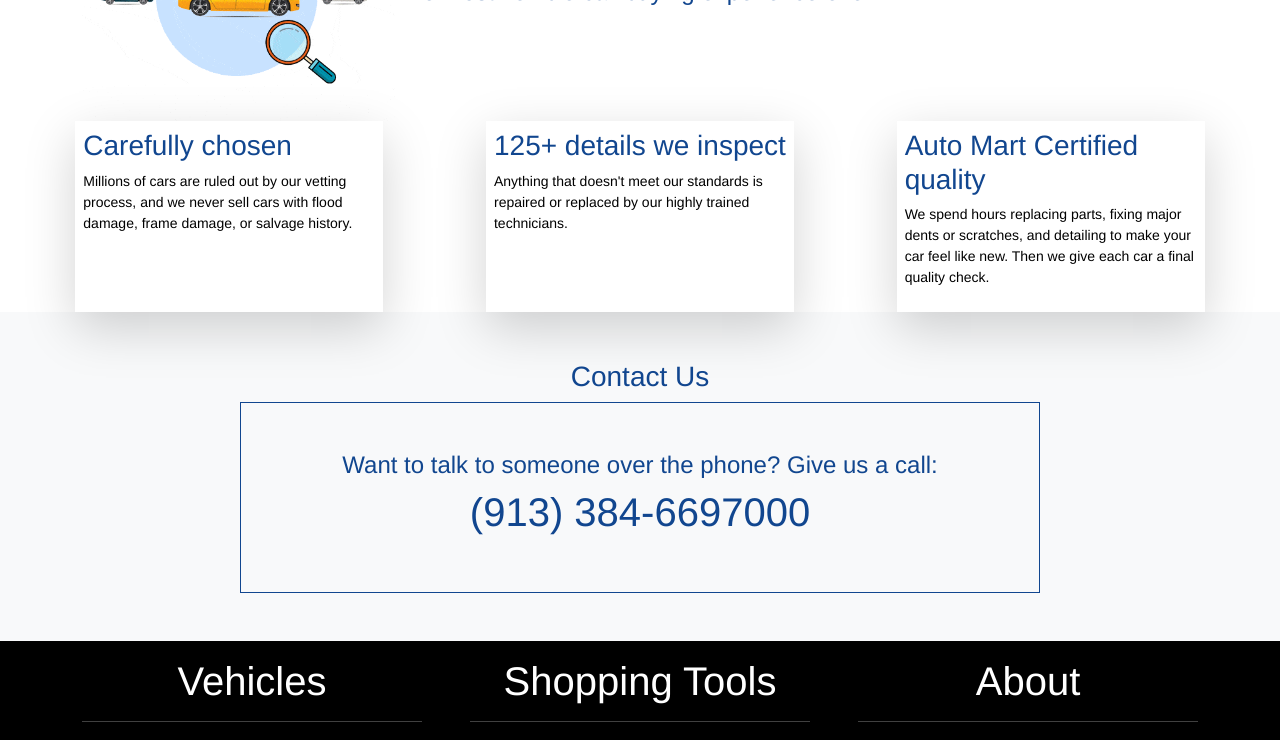
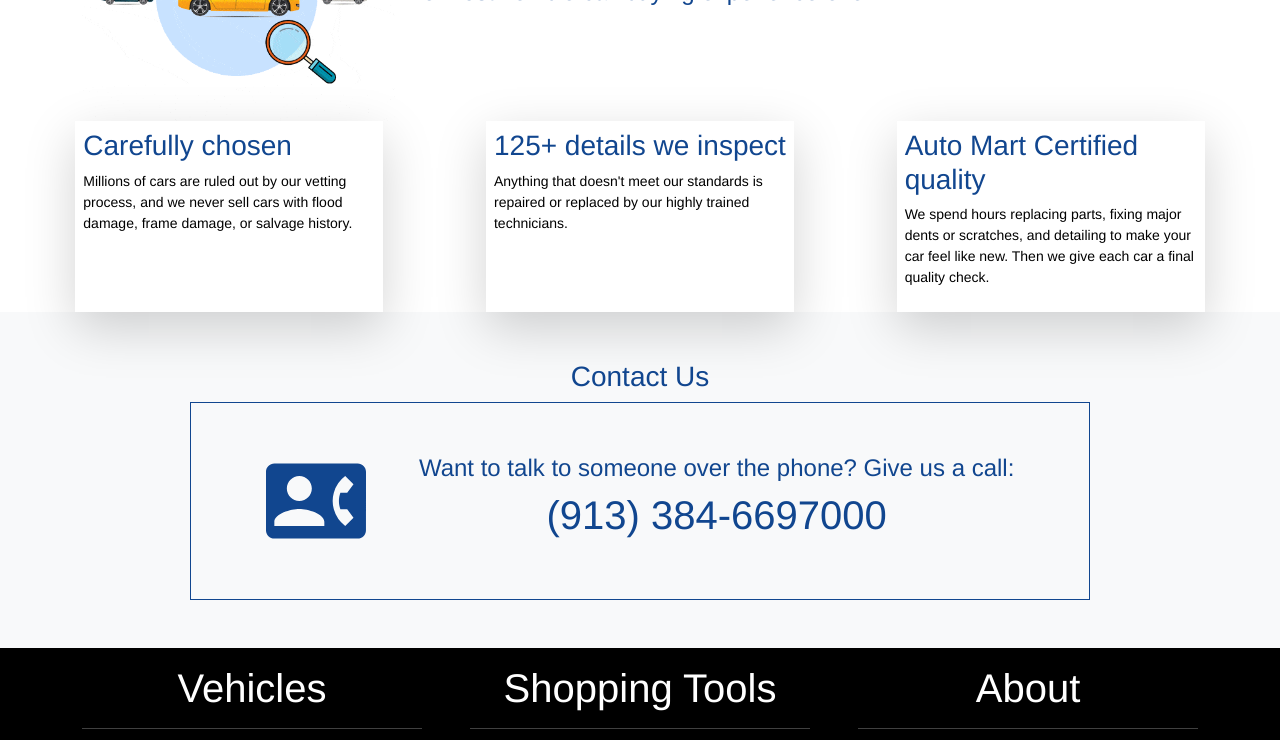
Before and after one commit to JunayedKhanNoor/auto-mart-automobile-warehuse-management-client-app, a React (Create React App) app: page /whyAutoMart in a window 1280 px wide. Shown: the part 1076-1816 px from the top of the page. Built offline with nearby package versions, Linux system fonts and the light colour scheme; no server answers.

Commit message:
Contact icon added

```diff
--- a/src/components/WhyAutoMart/WhyAutoMart.js
+++ b/src/components/WhyAutoMart/WhyAutoMart.js
@@ -3,6 +3,7 @@ import "aos/dist/aos.css";
 import React, { useEffect } from "react";
 import about2 from "../../Images/about2.jpg";
 import search from "../../Images/search-car.gif";
+import { MdContactPhone } from "react-icons/md";
 
 const WhyAutoMart = () => {
   useEffect(() => {
@@ -36,7 +37,7 @@ const WhyAutoMart = () => {
             src={search}
             alt=""
           />
-          <h4 style={{ color: "#11468F" }} data-aos="fade-up">
+          <h4 className="text-center" style={{ color: "#11468F" }} data-aos="fade-up">
             The most flexible car-buying experience ever
           </h4>
         </div>
@@ -67,11 +68,23 @@ const WhyAutoMart = () => {
         </div>
       </div>
       <div className="text-center">
-      <h3 style={{ color: "#11468F" }}>Contact Us</h3>
-      <div className="mx-auto p-5" style={{maxWidth:'800px',border:'1px solid #11468F'}}>
-         <h4 style={{ color: "#11468F" }}>Want to talk to someone over the phone? Give us a call:</h4>
-         <h1 style={{ color: "#11468F" }}>(913) 384-6697000</h1>
-      </div>
+        <h3 style={{ color: "#11468F" }}>Contact Us</h3>
+        <div
+          className="mx-auto p-5 d-md-flex align-items-center justify-content-around"
+          style={{ maxWidth: "900px", border: "1px solid #11468F" }}
+        >
+          <div>
+            <MdContactPhone
+              style={{ color: "#11468F", height: "100px", width: "100px" }}
+            ></MdContactPhone>
+          </div>
+          <div>
+            <h4 style={{ color: "#11468F" }}>
+              Want to talk to someone over the phone? Give us a call:
+            </h4>
+            <h1 style={{ color: "#11468F" }}>(913) 384-6697000</h1>
+          </div>
+        </div>
       </div>
     </div>
   );
```
